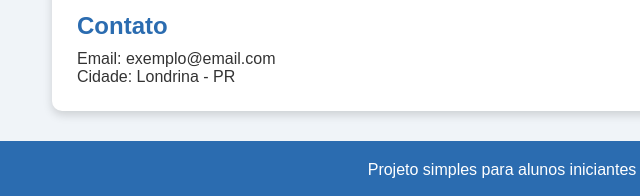
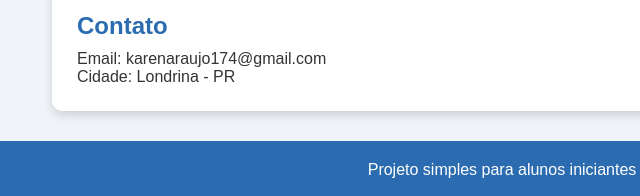
Before and after one commit to kareeenaraujoo/primeira-pagina, a plain HTML site: page index.html in a window 1280 px wide. Shown: the part 640-836 px from the top of the page, 138-778 px from the left. Drawn offline with Linux system fonts and the light colour scheme.

Commit message:
index.html

```diff
--- a/index.html
+++ b/index.html
@@ -42,7 +42,7 @@
             </ul> <!-- fim da lista -->
 
             <h2>Contato</h2> <!-- subtítulo da seção de contato -->
-            <p>Email: exemplo@email.com</p> <!-- informação de email -->
+            <p>Email: karenaraujo174@gmail.com</p> <!-- informação de email -->
             <p>Cidade: Londrina - PR</p> <!-- informação de cidade -->
         </section> <!-- fim da seção de informações -->
     </main> <!-- fim do conteúdo principal -->
```
